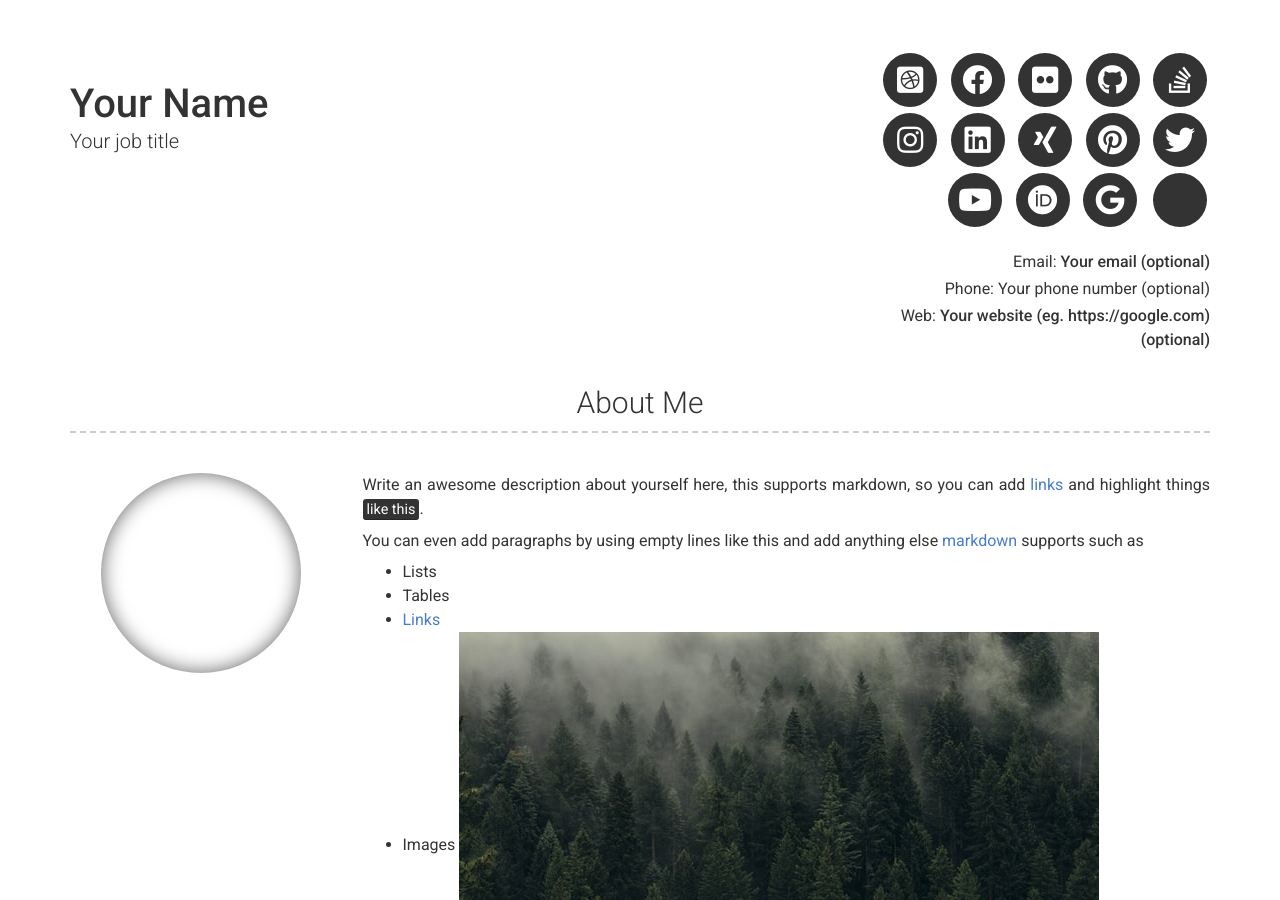
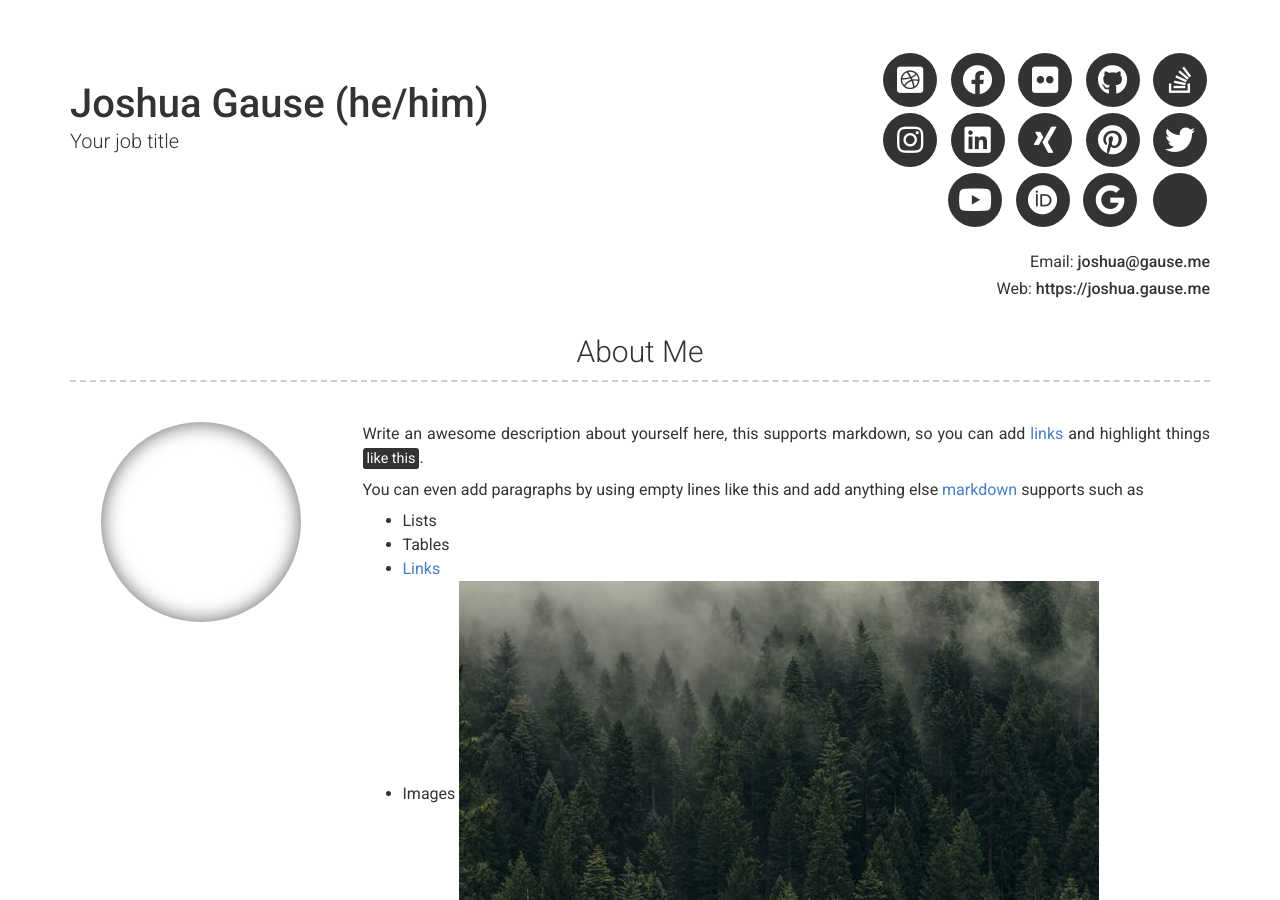
Before and after one commit to whatthecloud/whatthecloud.github.io, a Jekyll site: the page built from index.md, in a window 1280 px wide and 900 px high. Built offline with Jekyll 4.4.1, drawn with Linux system fonts in a browser that asks for light colours; nearby versions of some CDN libraries; some of the changed text lies outside the part shown.

Commit message:
contact info

```diff
--- a/_config.yml
+++ b/_config.yml
@@ -6,13 +6,13 @@ repository: Git repository where your resume will be hosted, only required if yo
 version: 2
 
 # Personal info
-name: Your Name
+name: Joshua Gause (he/him)
 title: Your job title
-email: Your email (optional)
+email: joshua@gause.me
 # email_title: Email (Email title override)
-phone: Your phone number (optional)
+# phone: Your phone number (optional)
 # phone_title: Phone (Phone title override)
-website: Your website (eg. https://google.com)(optional)
+website: https://joshua.gause.me
 # website_title: Web (Website title override)
 
 # Dark Mode (true/false/never)
```
